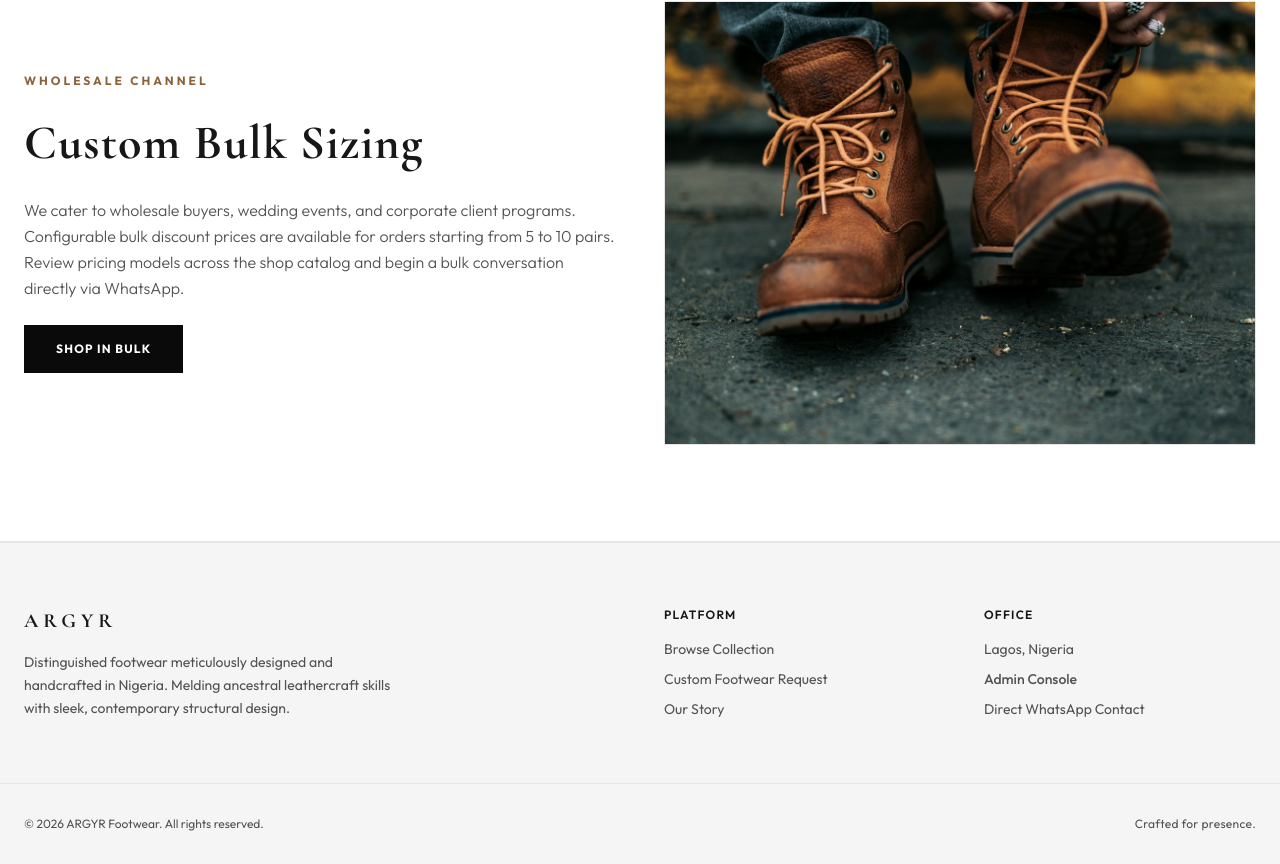
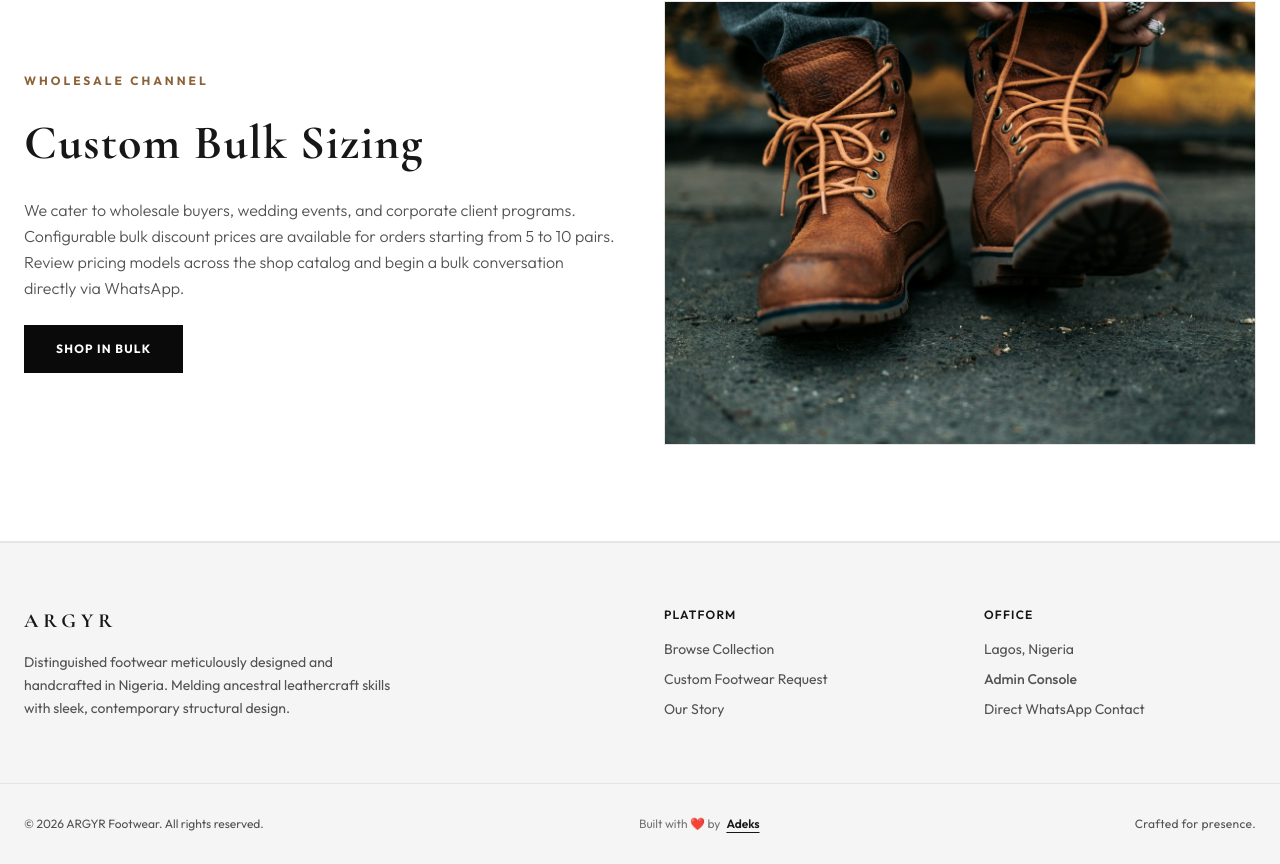
Before and after one commit to Adekunleemmy/ARGYR-FOOTWEAR-STORE, a React (Vite) app in the folder frontend/: page / in a window 1280 px wide. Shown: the part 1987-2851 px from the top of the page. Built offline with nearby package versions, Linux system fonts and the light colour scheme; no server answers.

Commit message:
addd my ignature

```diff
--- a/frontend/src/components/Footer.tsx
+++ b/frontend/src/components/Footer.tsx
@@ -72,6 +72,17 @@ export const Footer: React.FC = () => {
       {/* Copyright Notice */}
       <div className="max-w-7xl mx-auto px-6 py-8 border-t-[0.5px] border-neutral-200 dark:border-neutral-800 flex flex-col md:flex-row items-center justify-between gap-4 text-xs">
         <span>&copy; {currentYear} ARGYR Footwear. All rights reserved.</span>
+        <div className="flex items-center gap-1.5 text-neutral-500 dark:text-neutral-400">
+          <span>Built with ❤️ by</span>
+          <a
+            href="https://wa.me/2349133912973"
+            target="_blank"
+            rel="noopener noreferrer"
+            className="font-semibold text-neutral-900 dark:text-white hover:text-brand-clay dark:hover:text-brand-gold underline underline-offset-4 transition-colors cursor-pointer"
+          >
+            Adeks
+          </a>
+        </div>
         <span className="tracking-wide">Crafted for presence.</span>
       </div>
     </footer>
```
